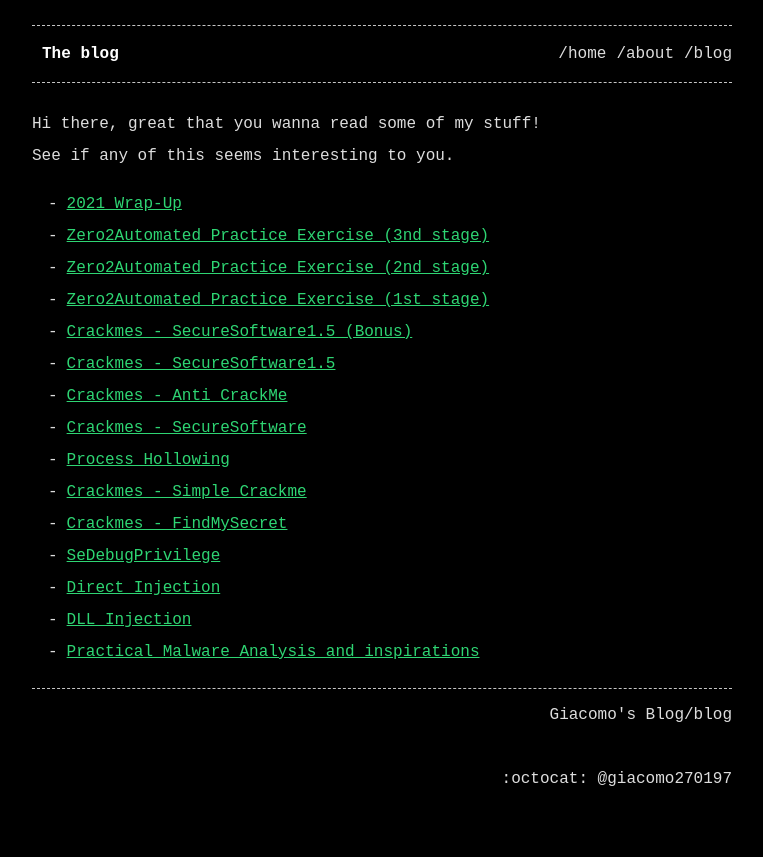
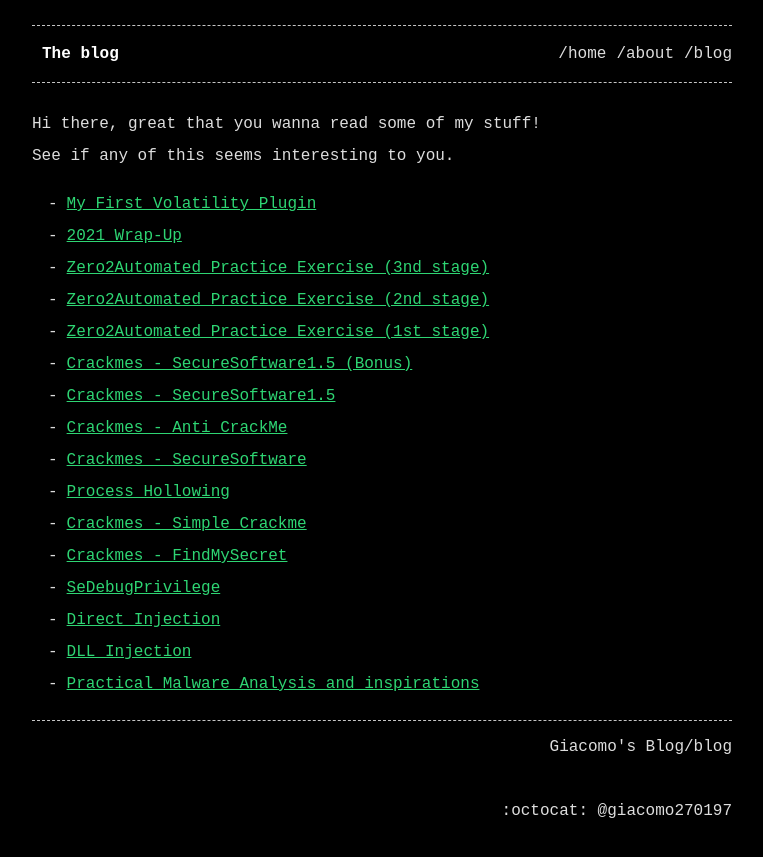
Before and after one commit to giacomo270197/giacomo270197.github.io, a Jekyll site: the page built from blog.md, in a window 1280 px wide. Shown: the top 857 px of the page, without its empty margins (258-1021 px from the left). Built offline with Jekyll 4.4.1, drawn with Linux system fonts in a browser that asks for light colours; our own code applies the rules of GitHub Pages for plain Markdown files.

Commit message:
Added to blog

```diff
--- a/blog.md
+++ b/blog.md
@@ -8,6 +8,7 @@ permalink_name: /blog
 Hi there, great that you wanna read some of my stuff!
 See if any of this seems interesting to you.
 
+- [My First Volatility Plugin](/posts/volatility/notepad)
 - [2021 Wrap-Up](/posts/2021-summary)
 - [Zero2Automated Practice Exercise (3nd stage)](/posts/Zero2Automated/ThirdStage)
 - [Zero2Automated Practice Exercise (2nd stage)](/posts/Zero2Automated/SecondStage)
```
